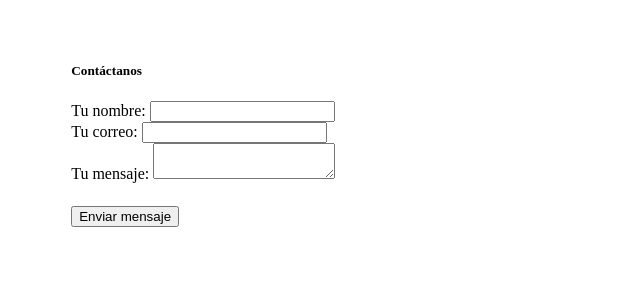
After one commit to moraga1999/omj-app, a CodeIgniter 4 app: template app/Views/footer.php in a window 1280 px wide. The commit adds this page. Shown: the top 300 px of the page, without its empty margins (0-640 px from the left). Run offline with PHP 8.4 and a stand-in for CodeIgniter, Linux system fonts and the light colour scheme; the template is opened without the code that fills it, so the values that code supplies are empty; some libraries are stand-ins or nearby versions.

Commit message:
rutas y footer

```diff
--- a/app/Config/App.php
+++ b/app/Config/App.php
@@ -16,7 +16,7 @@ class App extends BaseConfig
      *
      *    http://example.com/
      */
-    public string $baseURL = 'http://192.168.0.121/omj-app';
+    public string $baseURL = 'http://192.168.0.121/omj-app/public';
 
     /**
      * Allowed Hostnames in the Site URL other than the hostname in the baseURL.
--- a/app/Config/Routes.php
+++ b/app/Config/Routes.php
@@ -6,3 +6,5 @@ use CodeIgniter\Router\RouteCollection;
  * @var RouteCollection $routes
  */
 $routes->get('/', 'Home::index');
+$routes->get('/nosotros', 'Home::acerca_de');
+$routes->get('/servicios', 'Home::servicios');
--- /dev/null
+++ b/app/Views/footer.php
@@ -0,0 +1,39 @@
+<!DOCTYPE html>
+<html>
+<body>
+	<footer id="contacto" class="footer">
+	    <div class="container-fluid p-1 bg-body-secondary">
+	        <form method="post" style="margin:5%">
+	        	<div class="row">
+	        		<h5 >Contáctanos</h5>
+	        	</div>
+	        	<div class="row">
+	        		<div class="col-md-6">
+		                <div class="form-group">
+
+		                    <label for="nombre">Tu nombre:</label>
+		                    <input type="text" class="form-control" id="nombre" name="nombre" required>
+		                </div>
+		                <div class="form-group">
+		                    <label for="correo">Tu correo:</label>
+		                    <input type="text" class="form-control" id="correo" name="correo">
+		                </div>
+		            </div>
+		            <div class="col-md-6">
+		                <div class="form-group">
+		                    <label for="mensaje">Tu mensaje:</label>
+		                    <textarea type="text" class="form-control" id="mensaje" name="mensaje"></textarea>
+		                </div>
+		            </div>
+		        </div>
+		        <div class="row">
+		        	<div class="d-flex justify-content-end" style="margin-top:2%">
+			        	<button type="submit" class="btn btn-secondary">Enviar mensaje</button>
+			        </div>
+		        </div>
+	        </form>
+	    </div>
+	</footer>
+
+</body>
+</html>
```
Also changed, not shown: app/Controllers/Home.php (+14 -1 lines), app/Views/header.php (+8 -5 lines), app/Views/home.php (+9 -5 lines), app/Views/nosotros.php (added, +10 -0 lines), app/Views/servicios.php (added, +10 -0 lines).
